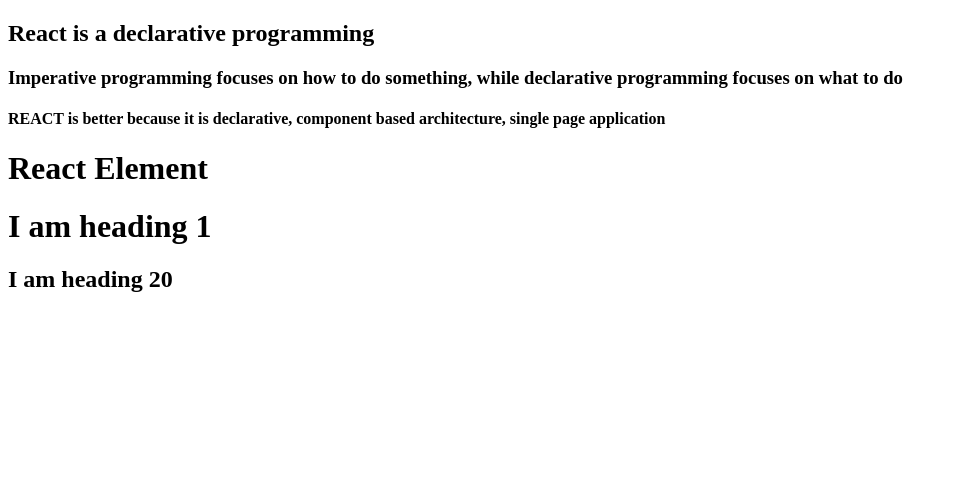
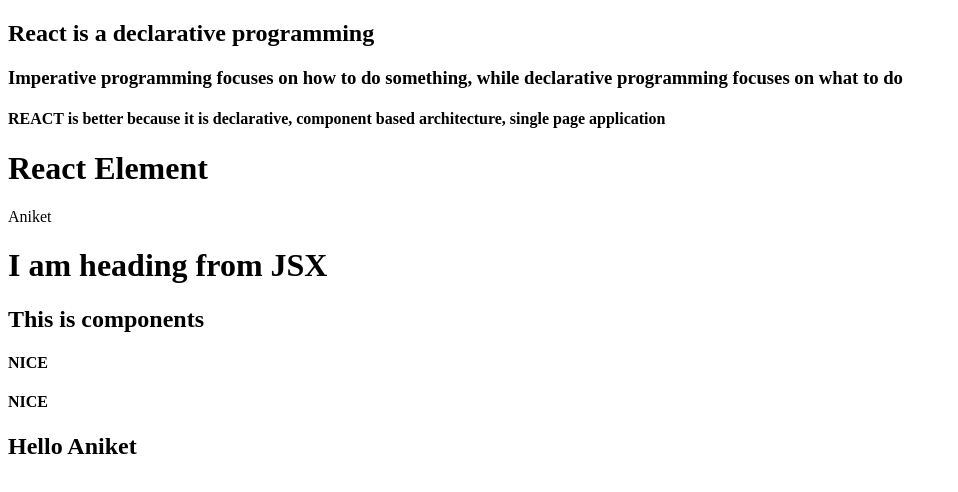
Before and after one commit to Aniket-nitian/React.JS-tutorial-notes, a React app: page / in a window 1280 px wide. Shown: the whole page, without its empty margins (0-958 px from the left). Built offline with nearby package versions, Linux system fonts and the light colour scheme.

Commit message:
JSX completed

```diff
--- a/index.html
+++ b/index.html
@@ -29,7 +29,24 @@
     </h4>
     <h1>React Element</h1>
     <div id="root"></div>
+    <div id="component"></div>
 
     <script type="module" src="script.js"></script>
   </body>
 </html>
+
+<!--
+ Bundlers are -
+webpack
+Vite
+parcel --do import/export, create a local host, hot reload,dev server, minify
+the code, transpile the code, bundle the code, etc. npm(npm init then npm i -D
+parcel) depeandancy and devDepeandancy npm i react react-dom -- now no need of
+react.development and react-dom.development of CDN link npx(parcel execute)
+parcel index.html npx parcel build index.html -- for production(after add build
+key in script in package.json) npm run build -- for production tilde(~) is used
+for installing the latest version of the package, major change carate(^) is used
+for installing the latest version of the package which is compatible with the
+current version of the package, monor change in version . is used for installing
+the current version of the package --
+-->
--- a/script.js
+++ b/script.js
@@ -14,32 +14,47 @@
   <h2>I am heading 2</h2>
 </div> */
 
-
+//using without JSX
 const containerDIV = React.createElement('div',{key:0,id:"container"},
   [
     React.createElement('h1',{key:1},"I am heading 1"),
-    React.createElement('h2',{key:2},"I am heading 20"),
+    React.createElement('h2',{key:2},"I am heading 2"),
   ]
 );  //reactElement == object
 
+//using JSX
+const name = "Aniket"
+const jsxHeading = (
+  <div className="container">
+    {name}
+    <h1>I am heading from JSX</h1>
+  </div>
+)
+console.log(jsxHeading);
+// jsx
+//using babel => JSX --> babel(transpiler) --> reactElement
+
 const root = ReactDOM.createRoot(document.querySelector("#root"));
-root.render(containerDIV);
+root.render(jsxHeading);
 
 
-//Bundlers are -
-// webpack
-// Vite
-// parcel -->do import/export, create a local host, hot reload,dev server, minify the code, transpile the code, bundle the code, etc.
+//components -- normal js function.
+//function component and class based component(older one)
 
-//npm(npm init then npm i -D parcel)
-//depeandancy and devDepeandancy
+const Heading1 = () => {
+  return <h4>NICE</h4>
+}
+const Heading = () => {
+  return (
+    <div>
+      <h2>This is components</h2>
+      <Heading1/>
+      {/* or */}
+      {Heading1()}
+      <h2>Hello Aniket</h2>
+    </div>
+  );
+}
 
-//npm i react react-dom  --> now no need of react.development and react-dom.development of CDN link
-
-//npx(parcel execute) parcel index.html
-//npx parcel build index.html --> for production(after add build key in script in package.json)
-//npm run build --> for production
-
-//tilde(~) is used for installing the latest version of the package, major change
-// carate(^) is used for installing the latest version of the package which is compatible with the current version of the package, monor change in version
-// . is used for installing the current version of the package
+const component = ReactDOM.createRoot(document.querySelector("#component"));
+component.render(<Heading/>);
```
Also changed, not shown: dist/index.html, 2 other files.
